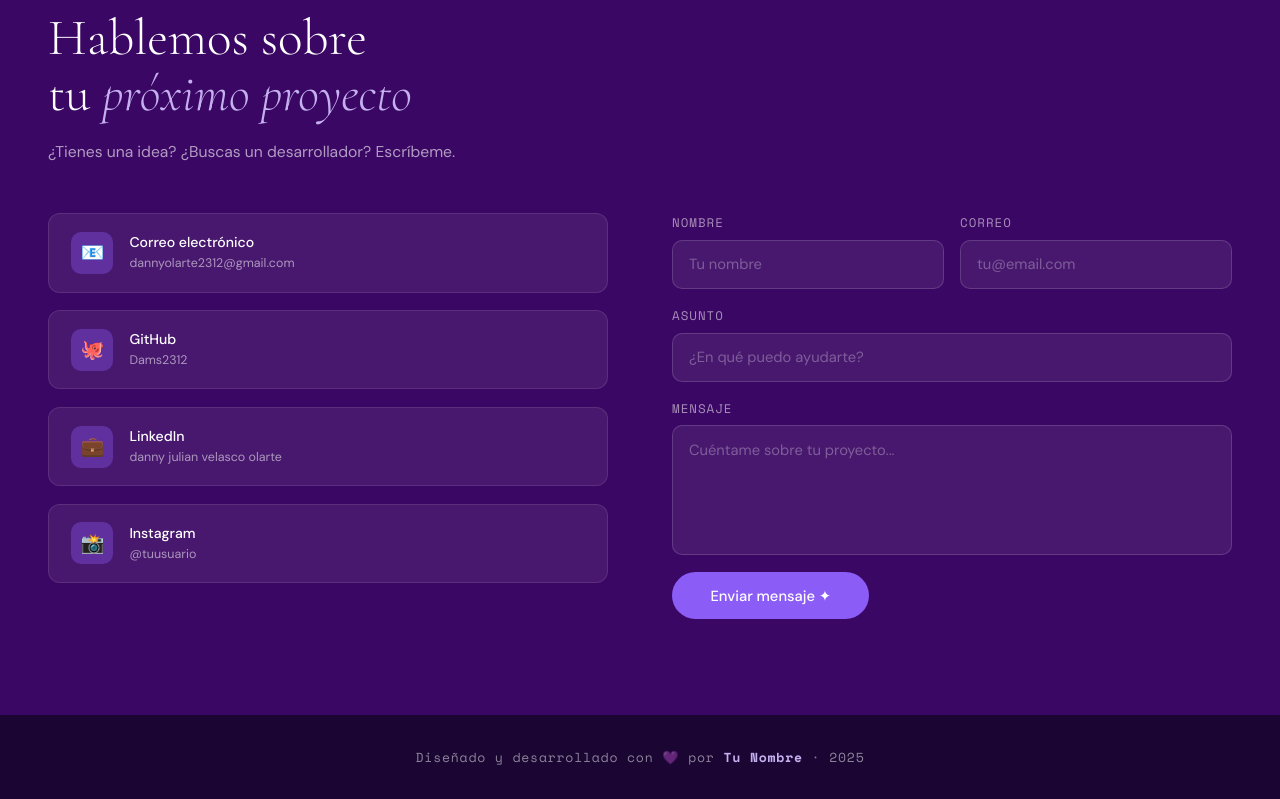
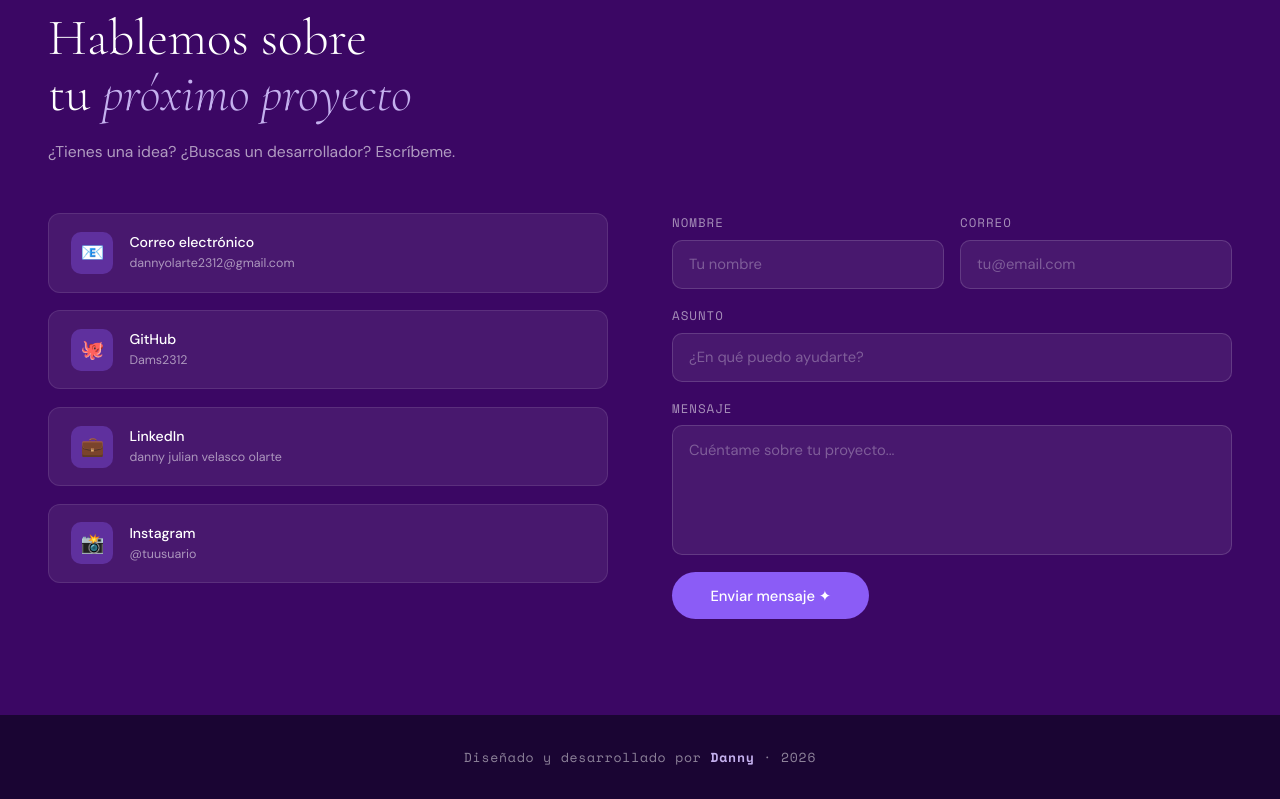
Before and after one commit to Dams2312/Inicio-Portafolio, a plain HTML site: page index.html in a window 1280 px wide. Shown: the part 4360-5159 px from the top of the page. Drawn offline with nearby package versions, Linux system fonts and the light colour scheme.

Commit message:
arreglo de detalles

```diff
--- a/index.html
+++ b/index.html
@@ -399,7 +399,7 @@
 ══════════════════════════════════════════ -->
 <footer>
   <!-- ✏️ EDITA: tu nombre -->
-  <p>Diseñado y desarrollado con 💜 por <strong>Tu Nombre</strong> · 2025</p>
+  <p>Diseñado y desarrollado por <strong>Danny</strong> · 2026</p>
 </footer>
 
 
```
